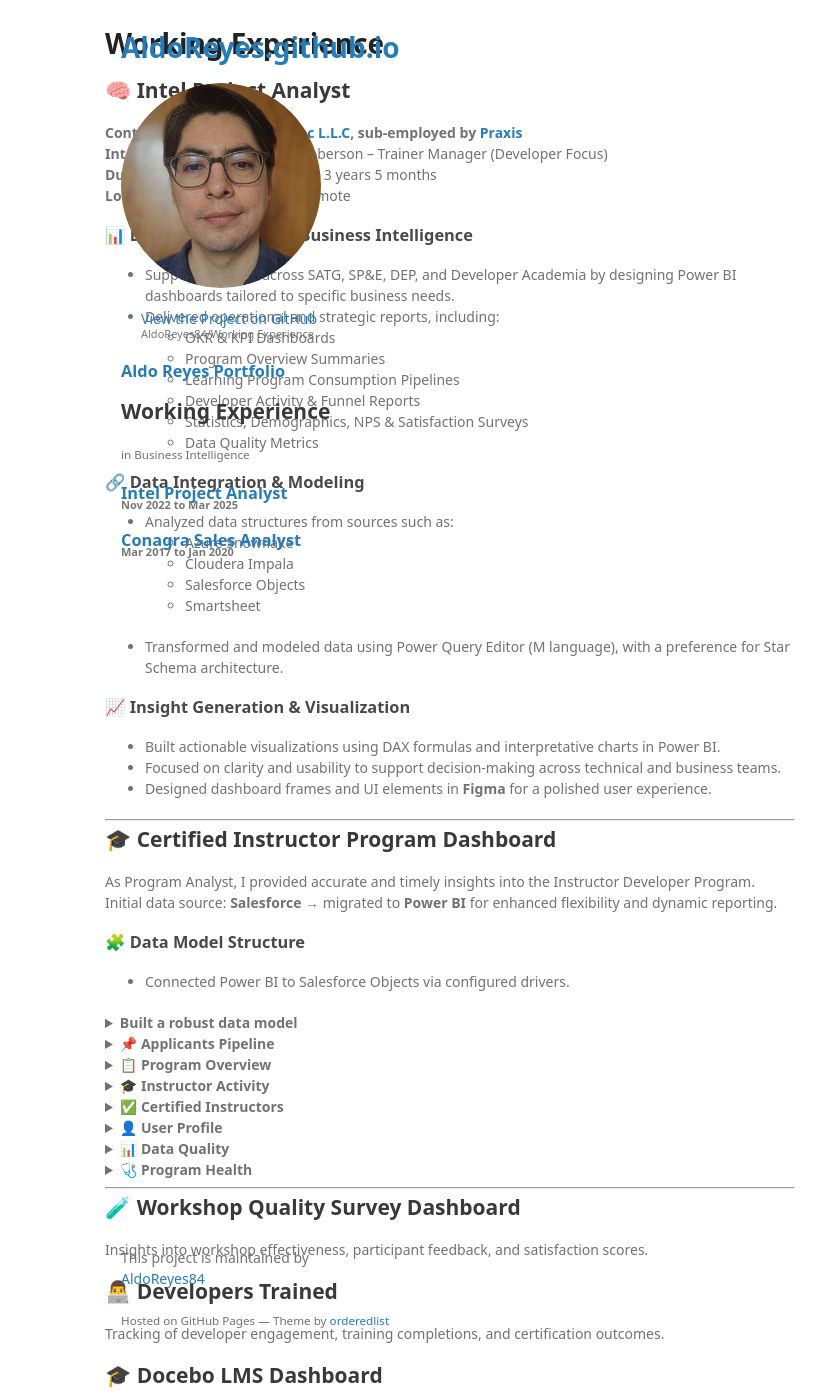
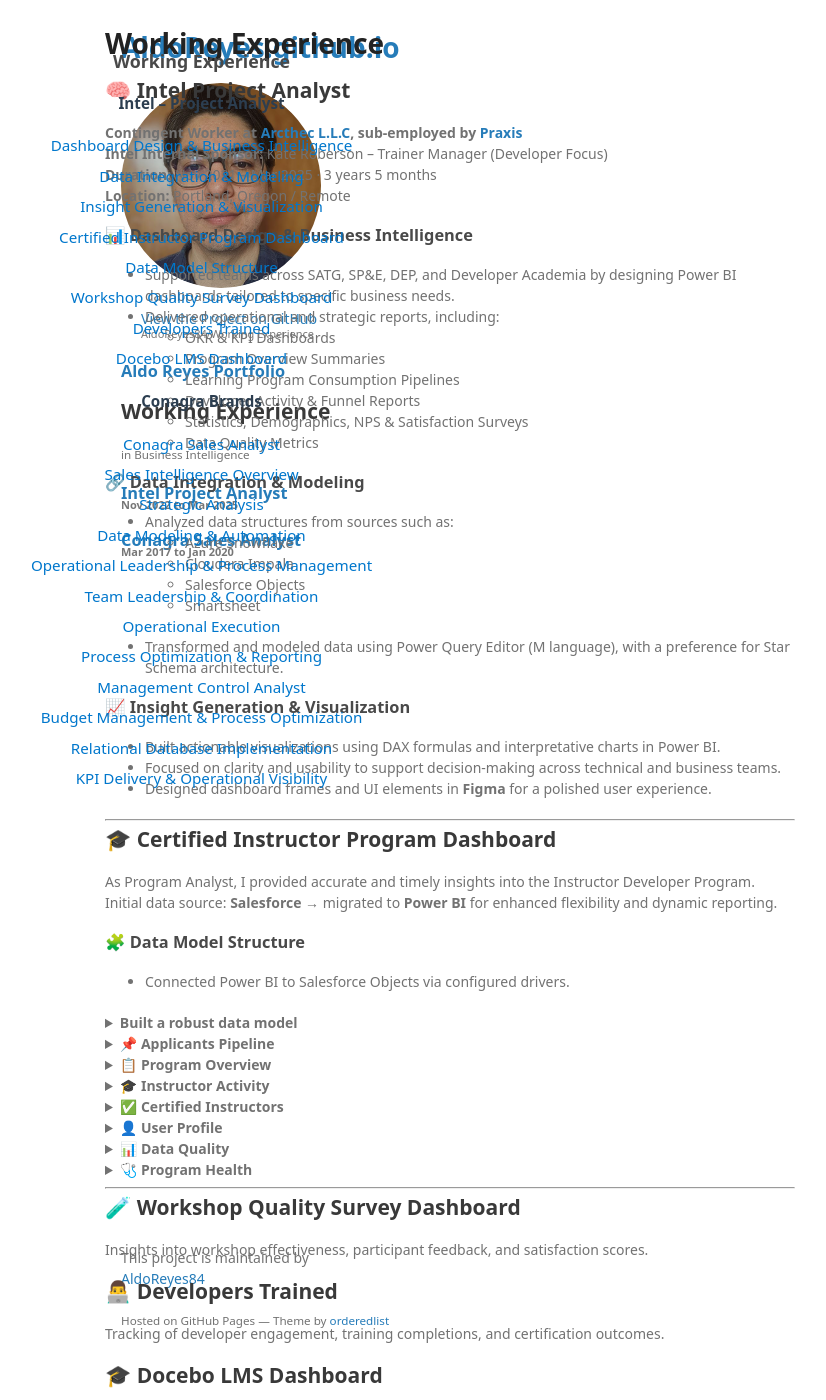
Before and after one commit to AldoReyes84/working_experience, a Jekyll site: the page built from README.md, in a window 1280 px wide and 1400 px high. Shown: the whole window, without its empty margins (35-861 px from the left). Built offline with Jekyll 4.4.1, drawn with Linux system fonts in a browser that asks for light colours; our own code applies the rules of GitHub Pages for plain Markdown files.

Commit message:
Update style.css

```diff
--- a/assets/css/style.css
+++ b/assets/css/style.css
@@ -24,6 +24,8 @@ header {
 
 section {
 	width: 690px;
+	position: fixed;
+	order: 2
 }
 
 
```
